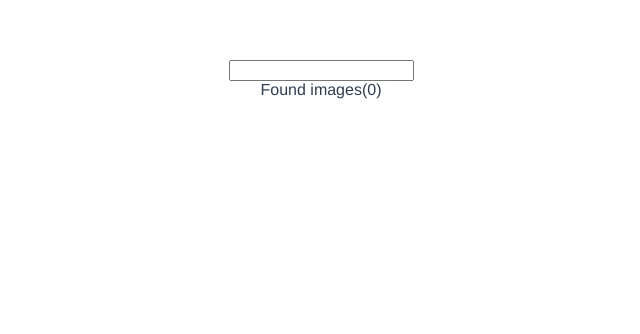
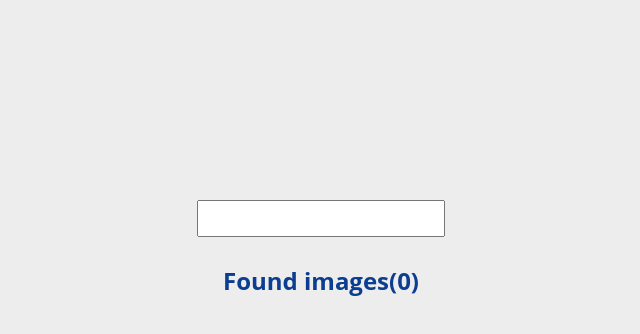
Before and after one commit to sofiacarballo/nasa-image-finder-vue, a Vue app: page / in a window 1280 px wide. Shown: the top 334 px of the page, without its empty margins (319-959 px from the left). Built offline with nearby package versions, Linux system fonts and the light colour scheme.

Commit message:
Add style to components and main

```diff
--- a/src/App.vue
+++ b/src/App.vue
@@ -16,12 +16,23 @@ export default {
 </script>
 
 <style>
-#app {
-  font-family: Avenir, Helvetica, Arial, sans-serif;
-  -webkit-font-smoothing: antialiased;
-  -moz-osx-font-smoothing: grayscale;
-  text-align: center;
-  color: #2c3e50;
-  margin-top: 60px;
+@import url('https://fonts.googleapis.com/css2?family=Poppins:wght@300&display=swap');
+
+* {
+  margin: 0;
+  padding: 0;
+  box-sizing: border-box;
+}
+
+body {
+  font: 14px/1 "Open Sans", sans-serif;
+	color:#0B3D91;
+	background: #EDEDED;
+}
+
+h1 {
+	margin: 20px 0;
+	font-size: 24px;
+	text-align: center;
 }
 </style>
--- a/src/components/Search.vue
+++ b/src/components/Search.vue
@@ -3,9 +3,9 @@
     <form v-on:submit.prevent="makeRequest(query)">
       <input v-model="query">
     </form>
-    <span>
+    <h1>
       Found images({{ numberOfImages }})
-    </span>
+    </h1>
   </div>
 </template>
 
@@ -25,3 +25,16 @@ export default {
   }
 }
 </script>
+
+<style>
+  .search {
+    text-align: center;
+    margin: 200px;
+  }
+  .search input {
+    padding: 6px;
+    margin-bottom: 12px;
+    font-size: 18px;
+    color: #FC3D21;
+  }
+</style>
```
